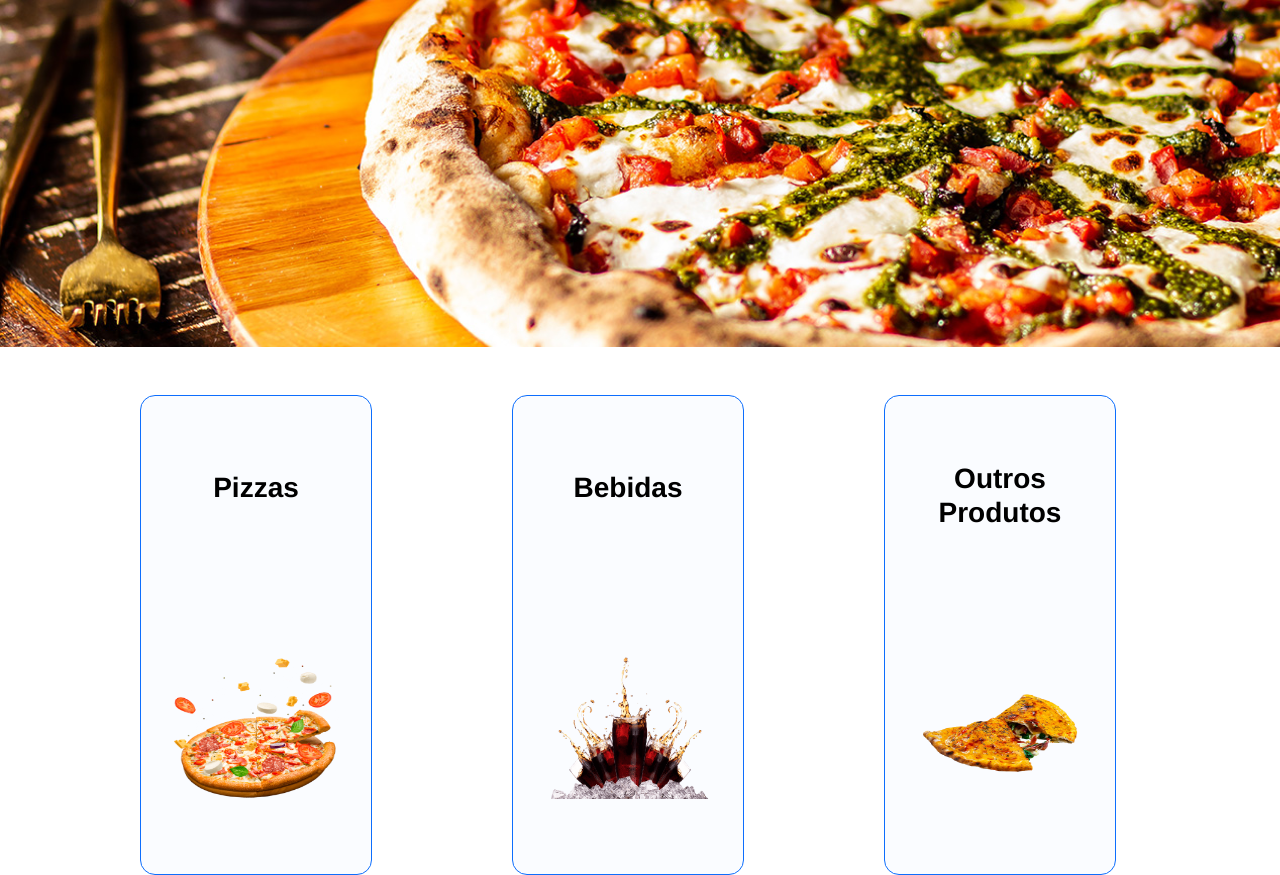
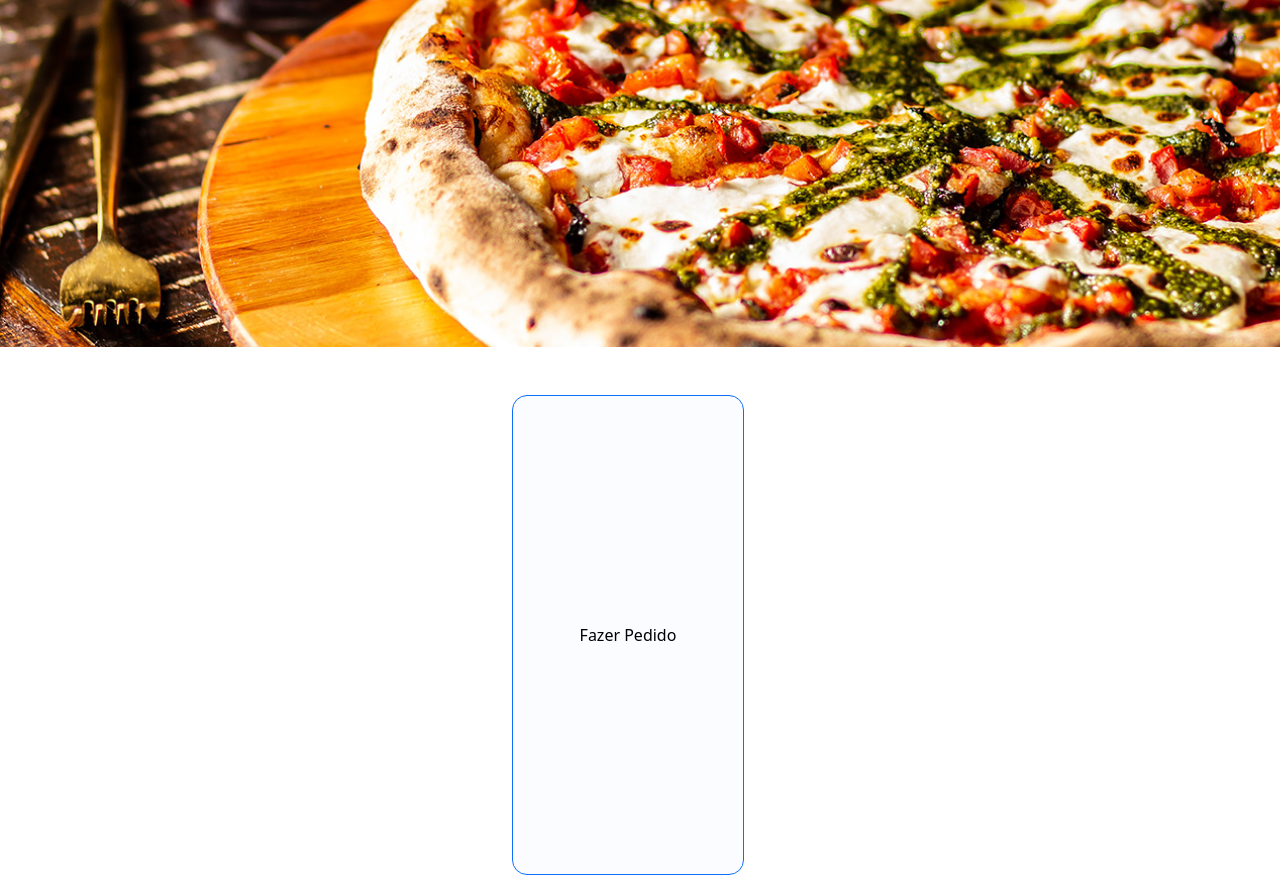
Before and after one commit to RafaelCherman/pizzaria_client, an Angular app: page /menu in a window 1280 px wide. Shown: the top 875 px of the page. Built offline with nearby package versions, Linux system fonts and the light colour scheme.

Commit message:
ajustando a tela de menu

```diff
--- a/src/app/components/layout/index/index.component.html
+++ b/src/app/components/layout/index/index.component.html
@@ -1,22 +1,3 @@
 <app-header></app-header>
-<input type="button" class="btn btn-success" value="Abrir Modal" (click)="abrir(modal1)"/>
-
-
-
-<ng-template #modal1 let-modal>
-    <div class="modal-header">
-        <h4 class="modal-title">Modal title</h4>
-        <button type="button" class="btn-close" aria-label="Close" (click)="modal.dismiss('Cross click')"></button>
-    </div>
-    <div class="modal-body">
-
-        <app-pedidocriar></app-pedidocriar>
-
-    </div>
-    <div class="modal-footer">
-        <button type="button" class="btn btn-light" (click)="modal.close('Close click')">Close</button>
-    </div>
-</ng-template>
-
 <router-outlet></router-outlet>
 <app-footer></app-footer>
--- a/src/app/components/layout/index/index.component.ts
+++ b/src/app/components/layout/index/index.component.ts
@@ -8,11 +8,6 @@ import { NgbModal, NgbModalRef } from '@ng-bootstrap/ng-bootstrap';
 })
 export class IndexComponent {
 
-  modalService = inject(NgbModal);
 
-  abrir(modal: any)
-  {
-    this.modalService.open(modal, { size: 'md' });
-  }
 
 }
--- a/src/app/components/pedido/escolhapedido/menupedido/menupedido.component.html
+++ b/src/app/components/pedido/escolhapedido/menupedido/menupedido.component.html
@@ -5,22 +5,29 @@
 <div class="container">
     <div class="d-flex justify-content-around">
         <div class="row text-center mt-5">
-            <a [routerLink]="['/selecionaPizza']" class="btn btn-primary custom-btn d-flex row align-items-center">
-                <h3>Pizzas</h3>
-                <img src="../../../../../assets/imgMenuPizza.png" alt="Minha Imagem" height="150">
-            </a>
+
+            <input type="button" class="btn btn-primary custom-btn d-flex row align-items-center" value="Fazer Pedido" (click)="abrir(modal1)"/>
+
         </div>
-        <div class="row text-center mt-5">
-            <button class="btn btn-primary custom-btn d-flex row align-items-center">
-                <h3 >Bebidas</h3>
-                <img src="../../../../../assets/imgMenuBebida.png" alt="Minha Imagem" height="150"  >
-            </button>
-        </div>
-        <div class="row text-center mt-5">
-            <a [routerLink]="['/selecionarProduto']" class="btn btn-primary custom-btn d-flex row align-items-center">
-                <h3 >Outros Produtos</h3>
-                <img src="../../../../../assets/imgMenuOutros.png" alt="Minha Imagem"  height="150">
-            </a>
-        </div>
+
     </div>
 </div>
+
+
+
+
+
+<ng-template #modal1 let-modal>
+    <div class="modal-header">
+        <h4 class="modal-title">Modal title</h4>
+        <button type="button" class="btn-close" aria-label="Close" (click)="modal.dismiss('Cross click')"></button>
+    </div>
+    <div class="modal-body">
+
+        <app-pedidocriar></app-pedidocriar>
+
+    </div>
+    <div class="modal-footer">
+        <button type="button" class="btn btn-light" (click)="modal.close('Close click')">Close</button>
+    </div>
+</ng-template>
--- a/src/app/components/pedido/escolhapedido/menupedido/menupedido.component.ts
+++ b/src/app/components/pedido/escolhapedido/menupedido/menupedido.component.ts
@@ -1,4 +1,5 @@
-import { Component } from '@angular/core';
+import { Component, inject } from '@angular/core';
+import { NgbModal } from '@ng-bootstrap/ng-bootstrap';
 
 @Component({
   selector: 'app-menupedido',
@@ -7,4 +8,11 @@ import { Component } from '@angular/core';
 })
 export class MenupedidoComponent {
 
+  modalService = inject(NgbModal);
+
+  abrir(modal: any)
+  {
+    this.modalService.open(modal, { size: 'md' });
+  }
+
 }
```
